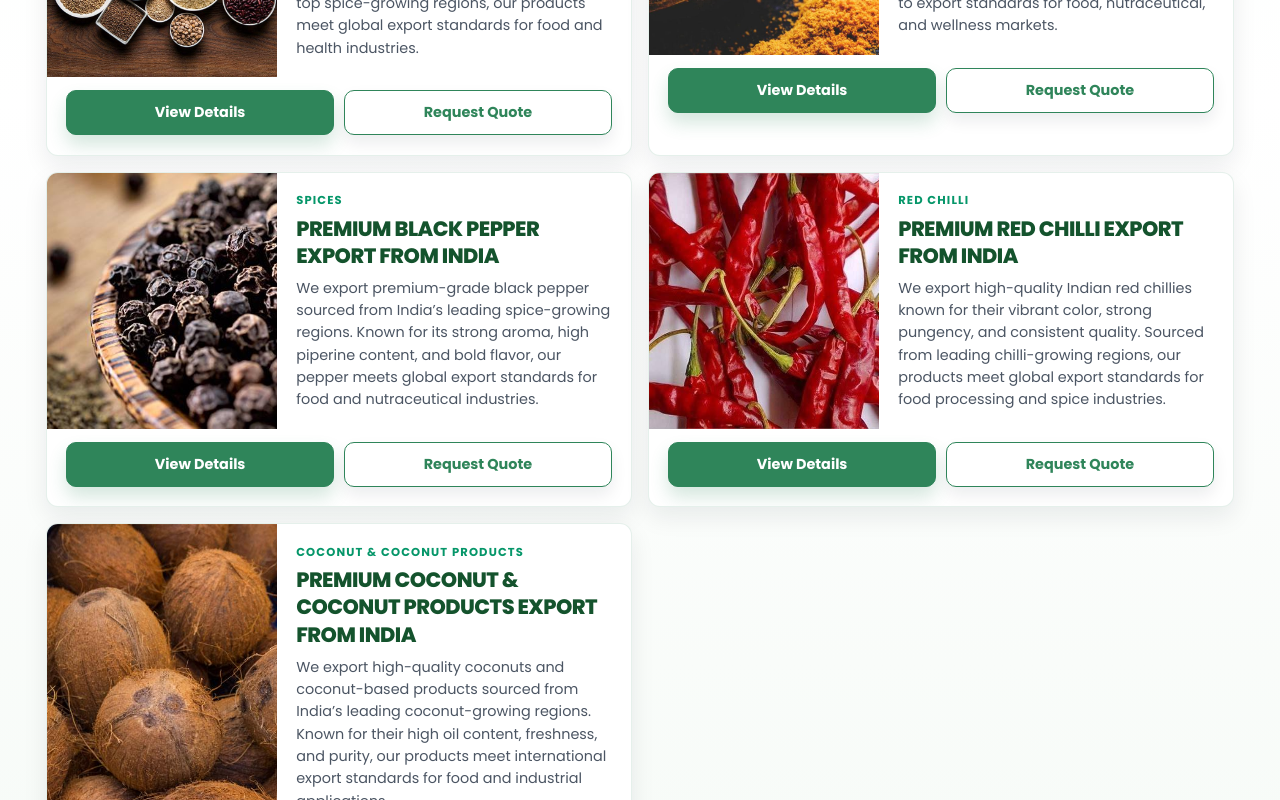
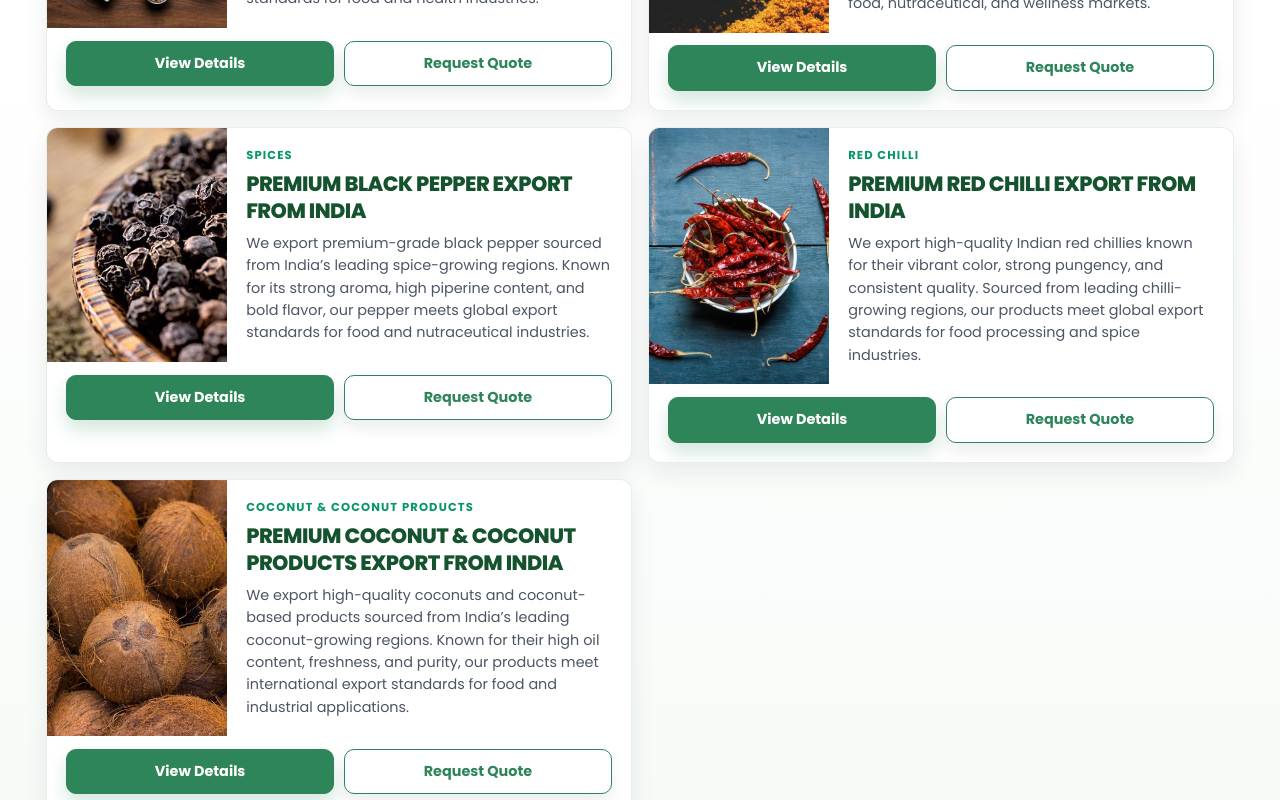
Before and after one commit to sakshidesai15/logistic-export-import, a React (Vite) app: page /exim in a window 1280 px wide. Shown: the part 860-1660 px from the top of the page. Built offline with nearby package versions, Linux system fonts and the light colour scheme.

Commit message:
Polish product image sizing and update chilli media

```diff
--- a/src/data/products.ts
+++ b/src/data/products.ts
@@ -17,7 +17,7 @@ export type Product = {
   applications: string[];
 };
 
-import chilliImage from "../assets/spieces/6etXiCWjwUBnrPCxsBI5WSa8gnfrPW3rQ5NU5ysTFFKE6XCm58HM-91nPH3FMDf4jyQ1ulI7FZBDtIj1BJMhRSUrKVUMYj-fgEj_-3AsXfFRJtmgI50-oCDNQZEeLwA9ybv0uFEvNDShArJvoVLG7Pro_8hmpIA-z25iMP.jpg";
+import chilliImage from "../assets/chilli1.jpg";
 import coconutImage from "../assets/spieces/STJvq3R4Apb5uLoGPPmSIYK2PS0JZTOzIM9nb4axaTar8uk6PwoLQAec3OYlCUvGwRGqiLrC-rMvW2QfRNG9UtN35ib7rNbKfjYs5lam3OUW85igUGd4DcdbiEYQSO5CWhTPOWmVdBcfSWapI_o5wsBf4rR1C52_KIQwIA.jpg";
 import spicesImage from "../assets/spieces/G0ZYH814Pv6GkccL5v0vQrpkEzgkThUyu8Js1wOYxU0KJxvtfnVQ6OBrcp5ncHIXo3I_rERgV8x5R9wP7iUxIJwD1RMErhj1asAtdrnoc6VZO8DLkCfJYEP40DtsaGnlJN036bjZcX06IugtQsvHJygah0QieG91DZtoJU.jpg";
 import turmericImage from "../assets/turmeric2.jpg";
--- a/src/index.css
+++ b/src/index.css
@@ -501,7 +501,8 @@
   position: relative;
   border-radius: 18px;
   overflow: hidden;
-  min-height: clamp(260px, 42vh, 360px);
+  min-height: 0;
+  aspect-ratio: 16 / 7;
   border: 1px solid rgba(47, 133, 90, 0.2);
   box-shadow: 0 16px 34px rgba(15, 23, 42, 0.16);
   margin-bottom: 0.95rem;
@@ -510,7 +511,7 @@
 .product-hero-image {
   width: 100%;
   height: 100%;
-  min-height: clamp(260px, 42vh, 360px);
+  min-height: 100%;
   object-fit: cover;
   object-position: center 74%;
   display: block;
@@ -782,19 +783,40 @@
 
 .catalog-profile-top {
   display: grid;
-  grid-template-columns: 230px 1fr;
+  grid-template-columns: 180px 1fr;
 }
 
 .catalog-detail-image {
   width: 100%;
   height: 100%;
-  min-height: 190px;
+  min-height: 160px;
   object-fit: cover;
+  object-position: center center;
   transition: transform 0.5s ease;
+}
+
+.catalog-detail-image.is-red-chilli,
+.catalog-detail-image.is-coconut {
+  object-fit: cover;
+  background: transparent;
+  padding: 0;
+}
+
+.catalog-detail-image.is-red-chilli {
+  object-position: center 35%;
+}
+
+.catalog-detail-image.is-coconut {
+  object-position: center 28%;
 }
 
 .catalog-detail-card:hover .catalog-detail-image {
   transform: scale(1.04);
+}
+
+.catalog-detail-card:hover .catalog-detail-image.is-red-chilli,
+.catalog-detail-card:hover .catalog-detail-image.is-coconut {
+  transform: scale(1.02);
 }
 
 .catalog-detail-body {
@@ -2063,11 +2085,11 @@
 
 @media (max-width: 768px) {
   .product-hero-premium {
-    min-height: clamp(220px, 38vh, 290px);
+    aspect-ratio: 4 / 3;
   }
 
   .product-hero-image {
-    min-height: clamp(220px, 38vh, 290px);
+    min-height: 100%;
     object-position: center 62%;
   }
 
--- a/src/pages/EXIM.tsx
+++ b/src/pages/EXIM.tsx
@@ -34,7 +34,17 @@ export default function EXIM() {
             {products.map((product) => (
               <article key={product.id} className="catalog-detail-card">
                 <div className="catalog-profile-top">
-                  <img src={product.image} alt={`${product.name} export`} className="catalog-detail-image" />
+                  <img
+                    src={product.image}
+                    alt={`${product.name} export`}
+                    className={`catalog-detail-image ${
+                      product.id === "red-chilli"
+                        ? "is-red-chilli"
+                        : product.id === "coconut"
+                          ? "is-coconut"
+                          : ""
+                    }`}
+                  />
                   <div className="catalog-detail-body">
                     <div className="catalog-detail-topline">{product.category}</div>
                     <h3>{product.productTitle}</h3>
--- a/src/pages/ProductDetails.tsx
+++ b/src/pages/ProductDetails.tsx
@@ -40,6 +40,13 @@ export default function ProductDetails() {
     ...(product.whyBuy?.slice(0, 2) ?? [])
   ])).slice(0, 3);
   const heroBadges = ["Export Grade", "High Purity", "Premium Quality"];
+  const heroImagePosition: Record<string, string> = {
+    turmeric: "center 74%",
+    "red-chilli": "center 48%",
+    coconut: "center 42%",
+    spices: "center 50%",
+    "black-pepper": "center 50%"
+  };
 
   return (
     <div className="products-catalog-page">
@@ -50,7 +57,12 @@ export default function ProductDetails() {
           </div>
 
           <article className="product-hero-premium">
-            <img src={product.image} alt={product.name} className="product-hero-image" />
+            <img
+              src={product.image}
+              alt={product.name}
+              className="product-hero-image"
+              style={{ objectPosition: heroImagePosition[product.id] ?? "center 50%" }}
+            />
             <div className="product-hero-overlay" />
             <div className="product-hero-content-layer">
               <div className="catalog-detail-topline on-hero">{product.category}</div>
```
Also changed, not shown: src/assets/chilli1.jpg (added).
